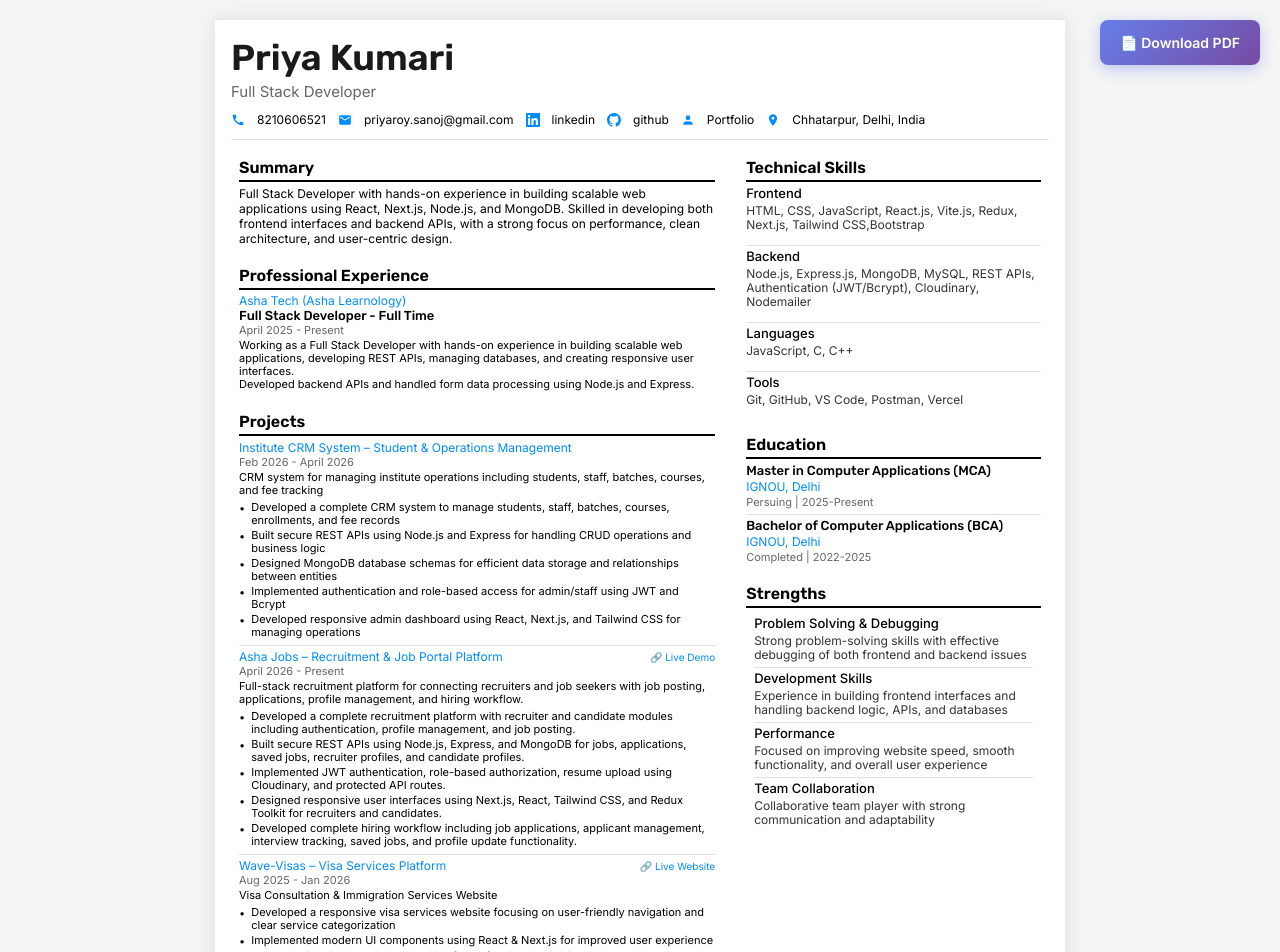
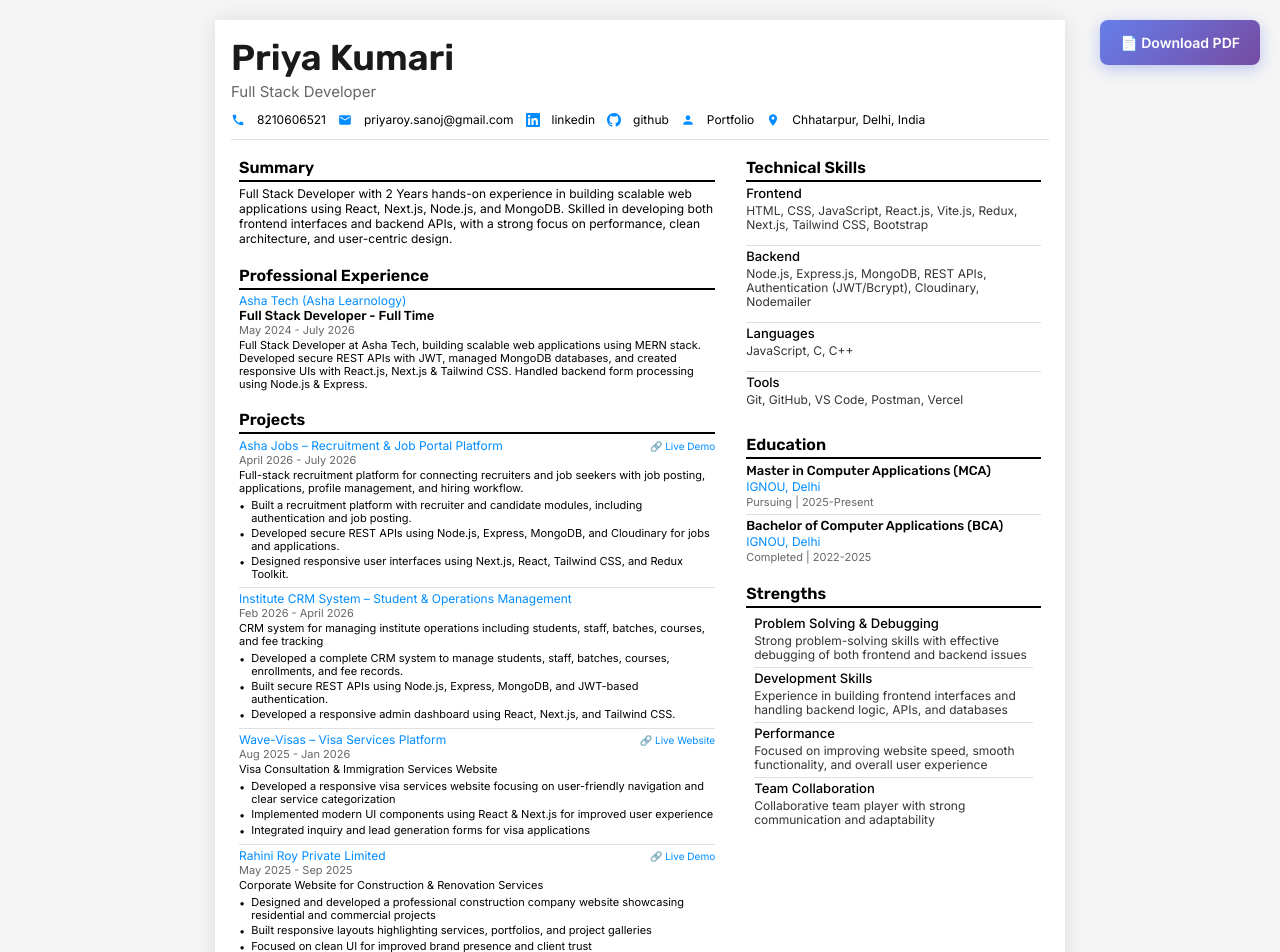
Before and after one commit to priyak02125/Cv-Template, a Next.js app: page / in a window 1280 px wide. Shown: the top 952 px of the page. Built offline with nearby package versions, Linux system fonts and the light colour scheme.

Commit message:
Update resume details: enhance summary, job descriptions, and project information

```diff
--- a/app/globals.css
+++ b/app/globals.css
@@ -1,3 +1,4 @@
+/* File: app/globals.css */
 @import url('https://fonts.googleapis.com/css2?family=Rubik:wght@400;500;600&family=Inter:wght@400;500;600&display=swap');
 @import "tailwindcss";
 
--- a/app/page.tsx
+++ b/app/page.tsx
@@ -269,7 +269,7 @@ export default function Home() {
               </div>
 
               <div className="summary-text">
-                Full Stack Developer with hands-on experience in building
+                Full Stack Developer with 2 Years hands-on experience in building
                 scalable web applications using React, Next.js, Node.js, and
                 MongoDB. Skilled in developing both frontend interfaces and
                 backend APIs, with a strong focus on performance, clean
@@ -290,20 +290,18 @@ export default function Home() {
                   <div className="job-title mt-5">
                     Full Stack Developer - Full Time
                   </div>
-                  <div className="job-date">April 2025 - Present</div>
+                  <div className="job-date">May 2024 - July 2026</div>
                   <div className="job-description">
-                    Working as a Full Stack Developer with hands-on experience
-                    in building scalable web applications, developing REST APIs,
-                    managing databases, and creating responsive user interfaces.
+                    Full Stack Developer at Asha Tech, building scalable web applications using MERN stack. Developed secure REST APIs with JWT, managed MongoDB databases, and created responsive UIs with React.js, Next.js & Tailwind CSS. Handled backend form processing using Node.js & Express.
                   </div>
                   <div>
-                    <li className="bullet-item">
+                    {/* <li className="bullet-item"> */}
                       {/* <span className="bullet-dot">•</span> */}
-                      <span>
+                      {/* <span>
                         Developed backend APIs and handled form data processing
                         using Node.js and Express.
-                      </span>
-                    </li>
+                      </span> */}
+                    {/* </li> */}
                   </div>
                 </div>
               </div>
@@ -314,8 +312,65 @@ export default function Home() {
               <div className="section-header">
                 <div className="section-title">Projects</div>
               </div>
+
+              <div className="resume-item">
+                {/* Project 1 */}
+                <div className="company-name-with-link">
+                  <div className="company-name">
+                    Asha Jobs – Recruitment & Job Portal Platform
+                  </div>
+
+                  <div className="project-link-inline">
+                    <a
+                      href="https://asha-jobs-rtef.vercel.app/"
+                      className="contact-link"
+                      target="_blank"
+                      rel="noopener noreferrer"
+                    >
+                      🔗 Live Demo
+                    </a>
+                  </div>
+                </div>
+
+                <div className="job-date">April 2026 - July 2026</div>
+
+                <div className="job-description">
+                  Full-stack recruitment platform for connecting recruiters and
+                  job seekers with job posting, applications, profile
+                  management, and hiring workflow.
+                </div>
+
+                <ul className="bullet-list">
+                  <li className="bullet-item">
+                    <span className="bullet-dot">•</span>
+                    <span>
+                      Built a recruitment platform with recruiter and candidate
+                      modules, including authentication and job posting.
+                    </span>
+                  </li>
+
+                  <li className="bullet-item">
+                    <span className="bullet-dot">•</span>
+                    <span>
+                      Developed secure REST APIs using Node.js, Express,
+                      MongoDB, and Cloudinary for jobs and applications.
+                    </span>
+                  </li>
+
+                  <li className="bullet-item">
+                    <span className="bullet-dot">•</span>
+                    <span>
+                      Designed responsive user interfaces using Next.js, React,
+                      Tailwind CSS, and Redux Toolkit.
+                    </span>
+                  </li>
+                </ul>
+              </div>
+
               <div className="section-content">
-                {/* Project 1 */}
+                <div className="item-separator"></div>
+
+                {/* Project 2 */}
 
                 <div className="resume-item">
                   <div className="company-name-with-link">
@@ -345,117 +400,30 @@ export default function Home() {
                       <span className="bullet-dot">•</span>
                       <span>
                         Developed a complete CRM system to manage students,
-                        staff, batches, courses, enrollments, and fee records
+                        staff, batches, courses, enrollments, and fee records.
                       </span>
                     </li>
+
                     <li className="bullet-item">
                       <span className="bullet-dot">•</span>
                       <span>
-                        Built secure REST APIs using Node.js and Express for
-                        handling CRUD operations and business logic
+                        Built secure REST APIs using Node.js, Express, MongoDB,
+                        and JWT-based authentication.
                       </span>
                     </li>
+
                     <li className="bullet-item">
                       <span className="bullet-dot">•</span>
                       <span>
-                        Designed MongoDB database schemas for efficient data
-                        storage and relationships between entities
-                      </span>
-                    </li>
-                    <li className="bullet-item">
-                      <span className="bullet-dot">•</span>
-                      <span>
-                        Implemented authentication and role-based access for
-                        admin/staff using JWT and Bcrypt
-                      </span>
-                    </li>
-                    <li className="bullet-item">
-                      <span className="bullet-dot">•</span>
-                      <span>
-                        Developed responsive admin dashboard using React,
-                        Next.js, and Tailwind CSS for managing operations
+                        Developed a responsive admin dashboard using React,
+                        Next.js, and Tailwind CSS.
                       </span>
                     </li>
                   </ul>
                 </div>
 
                 <div className="item-separator"></div>
-                <div className="resume-item">
-                  <div className="company-name-with-link">
-                    <div className="company-name">
-                      Asha Jobs – Recruitment & Job Portal Platform
-                    </div>
-
-                    <div className="project-link-inline">
-                      <a
-                        href="https://asha-jobs-rtef.vercel.app/"
-                        className="contact-link"
-                        target="_blank"
-                        rel="noopener noreferrer"
-                      >
-                        🔗 Live Demo
-                      </a>
-                    </div>
-                  </div>
-
-                  <div className="job-date">April 2026 - Present</div>
-
-                  <div className="job-description">
-                    Full-stack recruitment platform for connecting recruiters
-                    and job seekers with job posting, applications, profile
-                    management, and hiring workflow.
-                  </div>
-
-                  <ul className="bullet-list">
-                    <li className="bullet-item">
-                      <span className="bullet-dot">•</span>
-                      <span>
-                        Developed a complete recruitment platform with recruiter
-                        and candidate modules including authentication, profile
-                        management, and job posting.
-                      </span>
-                    </li>
-
-                    <li className="bullet-item">
-                      <span className="bullet-dot">•</span>
-                      <span>
-                        Built secure REST APIs using Node.js, Express, and
-                        MongoDB for jobs, applications, saved jobs, recruiter
-                        profiles, and candidate profiles.
-                      </span>
-                    </li>
-
-                    <li className="bullet-item">
-                      <span className="bullet-dot">•</span>
-                      <span>
-                        Implemented JWT authentication, role-based
-                        authorization, resume upload using Cloudinary, and
-                        protected API routes.
-                      </span>
-                    </li>
-
-                    <li className="bullet-item">
-                      <span className="bullet-dot">•</span>
-                      <span>
-                        Designed responsive user interfaces using Next.js,
-                        React, Tailwind CSS, and Redux Toolkit for recruiters
-                        and candidates.
-                      </span>
-                    </li>
-
-                    <li className="bullet-item">
-                      <span className="bullet-dot">•</span>
-                      <span>
-                        Developed complete hiring workflow including job
-                        applications, applicant management, interview tracking,
-                        saved jobs, and profile update functionality.
-                      </span>
-                    </li>
-                  </ul>
-                </div>
-
-                <div className="item-separator"></div>
-                {/* Project 2 */}
+                {/* Project 3 */}
                 <div className="resume-item">
                   {/* <div className="job-title">Frontend Developer</div> */}
                   <div className="company-name-with-link">
@@ -505,9 +473,8 @@ export default function Home() {
 
                 <div className="item-separator"></div>
 
-                {/* Project 3 */}
+                {/* Project 4 */}
                 <div className="resume-item">
-                  {/* <div className="job-title">Frontend Developer</div> */}
                   <div className="company-name-with-link">
                     <div className="company-name">
                       Rahini Roy Private Limited
@@ -587,31 +554,31 @@ export default function Home() {
                     <li className="bullet-item">
                       <span className="bullet-dot">•</span>
                       <span>
-                        Designed responsive and visually appealing product pages
-                        and landing pages
+                        Built responsive product pages, category filtering, and
+                        shopping cart.
                       </span>
                     </li>
                     <li className="bullet-item">
                       <span className="bullet-dot">•</span>
                       <span>
-                        Implemented intuitive UI for browsing products,
-                        filtering categories, and managing shopping cart
+                        Developed backend APIs using Node.js, Express, and
+                        MongoDB.
                       </span>
                     </li>
-                    <li className="bullet-item">
+                    {/* <li className="bullet-item">
                       <span className="bullet-dot">•</span>
                       <span>
                         Built backend APIs using Node.js and Express for product
                         management, cart operations, and order handling
                       </span>
-                    </li>
-                    <li className="bullet-item">
+                    </li> */}
+                    {/* <li className="bullet-item">
                       <span className="bullet-dot">•</span>
                       <span>
                         Integrated MongoDB for storing product data, user
                         information, and order details
                       </span>
-                    </li>
+                    </li> */}
                   </ul>
                 </div>
               </div>
@@ -631,7 +598,7 @@ export default function Home() {
                     <div className="skill-category-title">Frontend</div>
                     <div className="skill-list">
                       HTML, CSS, JavaScript, React.js, Vite.js, Redux, Next.js,
-                      Tailwind CSS,Bootstrap
+                      Tailwind CSS, Bootstrap
                     </div>
                   </div>
                 </div>
@@ -641,8 +608,8 @@ export default function Home() {
                   <div className="skill-category">
                     <div className="skill-category-title">Backend</div>
                     <div className="skill-list">
-                      Node.js, Express.js, MongoDB, MySQL, REST APIs,
-                      Authentication (JWT/Bcrypt), Cloudinary, Nodemailer
+                      Node.js, Express.js, MongoDB, REST APIs, Authentication
+                      (JWT/Bcrypt), Cloudinary, Nodemailer
                     </div>
                   </div>
                 </div>
@@ -680,7 +647,7 @@ export default function Home() {
                     Master in Computer Applications (MCA)
                   </div>
                   <div className="education-school">IGNOU, Delhi</div>
-                  <div className="education-date">Persuing | 2025-Present </div>
+                  <div className="education-date">Pursuing | 2025-Present </div>
                 </div>
 
                 <div className="item-separator"></div>
```
